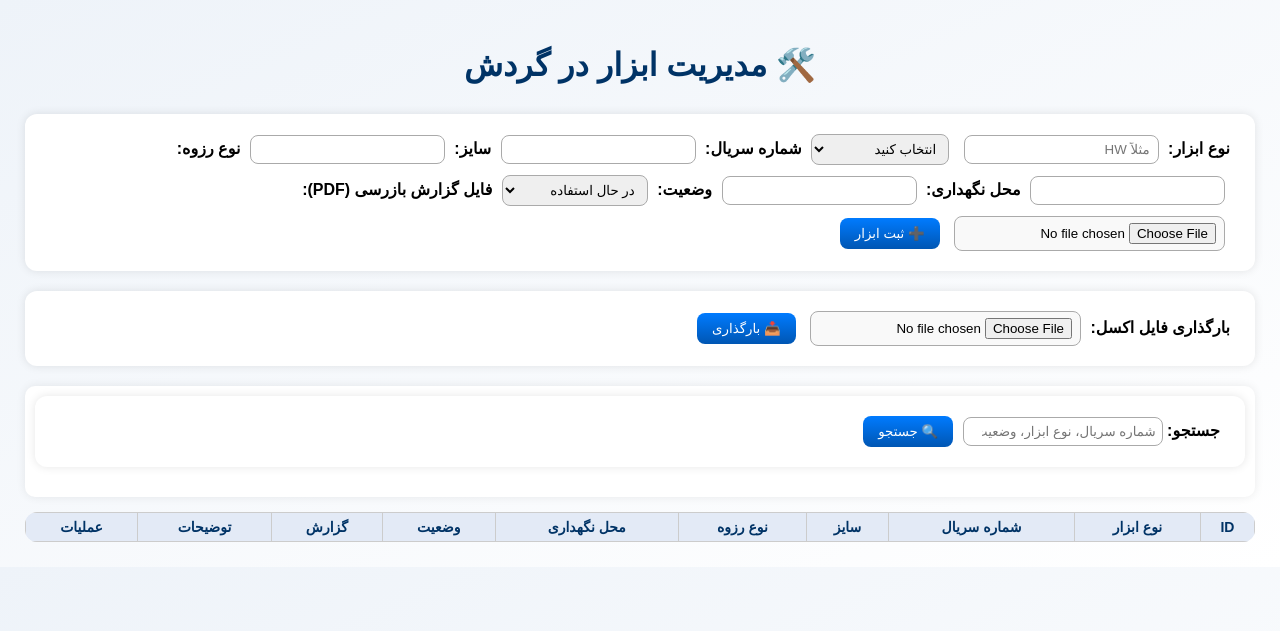
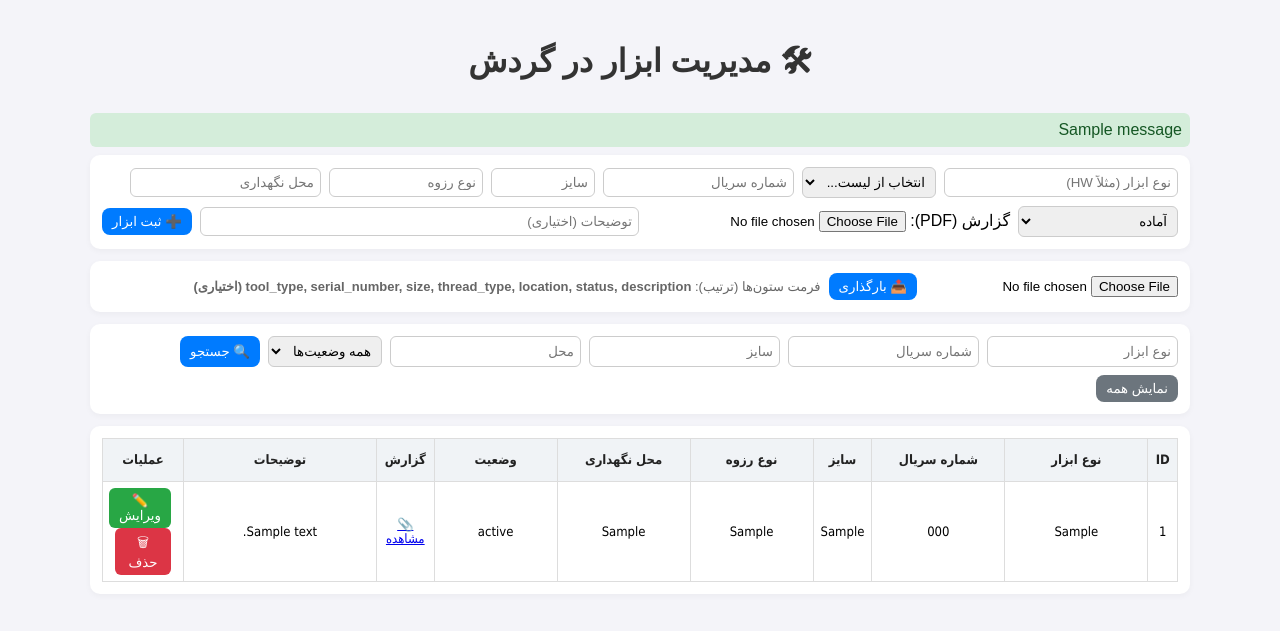
Before and after one commit to javadrad/Inventory-app-final, a Flask app: page / in a window 1280 px wide. Shown: the top 631 px of the page. Run offline with Flask 3, Linux system fonts and the light colour scheme; tables that the repository leaves empty hold one stand-in row (values such as "Sample post"); one stand-in notice (Sample message) is shown; lists and menus that the app fills with data are empty.

Commit message:
Update index.html

```diff
--- a/templates/index.html
+++ b/templates/index.html
@@ -1,118 +1,51 @@
 <!DOCTYPE html>
 <html lang="fa">
 <head>
-    <meta charset="UTF-8">
+    <meta charset="utf-8">
     <title>مدیریت ابزار در گردش</title>
+    <link rel="stylesheet" href="/static/style.css">
     <style>
-        body {
-            font-family: Vazirmatn, sans-serif;
-            background: linear-gradient(to bottom right, #eef3f9, #ffffff);
-            margin: 0;
-            padding: 25px;
-            direction: rtl;
-        }
-        h1 {
-            text-align: center;
-            color: #003366;
-            margin-bottom: 30px;
-        }
-        form {
-            background: #fff;
-            padding: 15px 25px;
-            border-radius: 12px;
-            box-shadow: 0 0 10px rgba(0,0,0,0.1);
-            margin-bottom: 20px;
-        }
-        label {
-            display: inline-block;
-            margin-top: 10px;
-            font-weight: bold;
-        }
-        input[type="text"], select, input[type="file"] {
-            padding: 6px 8px;
-            margin: 5px;
-            border: 1px solid #aaa;
-            border-radius: 8px;
-            font-family: inherit;
-        }
-        input[type="file"] {
-            background: #f9f9f9;
-        }
-        .btn {
-            background: linear-gradient(to bottom, #007bff, #0056b3);
-            color: white;
-            border: none;
-            padding: 8px 15px;
-            border-radius: 8px;
-            cursor: pointer;
-            margin: 5px;
-        }
-        .btn:hover {
-            background: linear-gradient(to bottom, #0056b3, #004080);
-        }
-        table {
-            width: 100%;
-            border-collapse: collapse;
-            background: #fff;
-            border-radius: 12px;
-            overflow: hidden;
-        }
-        th, td {
-            border: 1px solid #ccc;
-            text-align: center;
-            padding: 6px;
-            font-size: 14px;
-        }
-        th {
-            background: #e3eaf6;
-            color: #003366;
-        }
-        tr:nth-child(even) {
-            background: #f7f9fc;
-        }
-        tr:hover {
-            background: #dfeaff;
-        }
-        .actions button {
-            margin: 0 3px;
-            padding: 5px 10px;
-            border-radius: 6px;
-            border: none;
-            cursor: pointer;
-        }
-        .edit-btn {
-            background: #28a745;
-            color: white;
-        }
-        .delete-btn {
-            background: #dc3545;
-            color: white;
-        }
-        .search-box {
-            margin-bottom: 15px;
-            background: #fff;
-            padding: 10px;
-            border-radius: 10px;
-            box-shadow: 0 0 10px rgba(0,0,0,0.08);
-        }
-        input[type="search"] {
-            padding: 6px;
-            width: 200px;
-            border: 1px solid #aaa;
-            border-radius: 8px;
-        }
+        /* جدول فشرده‌تر و عرض ستون‌ها بهتر */
+        table { width:100%; border-collapse: collapse; font-family: "Tahoma", sans-serif; }
+        th, td { border:1px solid #ddd; padding:6px; text-align:center; font-size:13px; }
+        th { background:#f0f3f6; color:#222; }
+        tbody tr:nth-child(even){ background:#fbfbfb; }
+        tbody tr:hover { background:#eef7ff; }
+        /* کاهش ارتفاع ردیف */
+        td, th { line-height:1.1; height:30px; }
+        /* دکمه‌ها */
+        .edit-btn { background:#28a745; color:#fff; padding:5px 8px; border-radius:6px; border:none; cursor:pointer; }
+        .delete-btn { background:#dc3545; color:#fff; padding:5px 8px; border-radius:6px; border:none; cursor:pointer; margin-left:6px; }
+        .btn { background:#007bff; color:#fff; padding:6px 10px; border-radius:8px; border:none; cursor:pointer; }
+        input[type="text"], select { padding:6px; border-radius:6px; border:1px solid #ccc; }
+        input.description-input { width:98%; padding:4px; font-size:13px; }
+        .actions-form { display:inline-block; margin:0; }
+        .compact-form { display:inline-block; margin-right:6px; }
+        .container { max-width:1100px; margin:18px auto; }
+        .card { background:#fff; padding:12px; border-radius:10px; box-shadow:0 2px 6px rgba(0,0,0,0.04); margin-bottom:12px;}
     </style>
 </head>
 <body>
+    <div class="container">
+        <h1 style="text-align:center;">🛠 مدیریت ابزار در گردش</h1>
 
-    <h1>🛠️ مدیریت ابزار در گردش</h1>
+        <!-- پیام‌ها -->
+        {% with messages = get_flashed_messages(with_categories=true) %}
+            {% if messages %}
+                {% for category, msg in messages %}
+                    <div style="padding:8px;border-radius:6px;margin-bottom:8px; {% if category=='success' %}background:#d4edda;color:#155724;{% elif category=='danger' %}background:#f8d7da;color:#721c24;{% else %}background:#eef2ff;color:#0b4da0;{% endif %}">
+                        {{ msg }}
+                    </div>
+                {% endfor %}
+            {% endif %}
+        {% endwith %}
 
-    <!-- فرم ثبت ابزار -->
-    <form method="POST" action="/add" enctype="multipart/form-data">
-        <label>نوع ابزار:</label>
-        <input type="text" name="tool_type" placeholder="مثلاً HW">
-        <select name="tool_type_select">
-            <option value="">انتخاب کنید</option>
+        <!-- ثبت ابزار -->
+        <div class="card">
+            <form method="POST" action="/add" enctype="multipart/form-data" style="display:flex;flex-wrap:wrap;gap:8px;align-items:center;">
+                <input type="text" name="tool_type" placeholder="نوع ابزار (مثلاً HW)" style="min-width:220px;">
+                <select name="tool_type_select" onchange="if(this.value) document.querySelector('[name=tool_type]').value=this.value;">
+                    <option value="">انتخاب از لیست...</option>
                     <option>Drill Pipe</option>
                     <option>HW</option>
                     <option>Drill Collar</option>
@@ -120,105 +53,117 @@
                     <option>Bit Sub</option>
                     <option>Short Sub</option>
                     <option>Casing Scrapper</option>
-            <option>Upper I-BOP</option>
+                    <option>Uper I-BOP</option>
                     <option>Lower I-BOP</option>
                     <option>Double Box</option>
                     <option>Saver Sub</option>
-            <option>Safety Valve</option>
+                    <option>Safty Valve</option>
                     <option>PUP Joint</option>
                     <option>Fishing</option>
                 </select>
 
-        <label>شماره سریال:</label>
-        <input type="text" name="serial_number" required>
+                <input type="text" name="serial_number" placeholder="شماره سریال" style="min-width:160px;">
+                <input type="text" name="size" placeholder="سایز" style="width:90px;">
+                <input type="text" name="thread_type" placeholder="نوع رزوه" style="width:140px;">
+                <input type="text" name="location" placeholder="محل نگهداری" style="min-width:140px;">
 
-        <label>سایز:</label>
-        <input type="text" name="size">
-
-        <label>نوع رزوه:</label>
-        <input type="text" name="thread_type">
-
-        <label>محل نگهداری:</label>
-        <input type="text" name="location">
-
-        <label>وضعیت:</label>
-        <select name="status">
-            <option>در حال استفاده</option>
-            <option>در انبار</option>
-            <option>خراب / از رده خارج</option>
-            <option>مرجوع شده</option>
+                <select name="status" style="min-width:160px;">
+                    <option>آماده</option>
+                    <option>تعمیر</option>
+                    <option>سندبلاست</option>
+                    <option>خراب</option>
+                    <option>نیاز به بازرسی</option>
                     <option>Class 2</option>
-            <option>نیاز به بازرسی</option>
                 </select>
 
-        <label>فایل گزارش بازرسی (PDF):</label>
-        <input type="file" name="report_file" accept=".pdf">
+                <label style="margin:0;">گزارش (PDF): <input type="file" name="report_file" accept=".pdf" style="margin-left:6px;"></label>
+
+                <input type="text" name="description" placeholder="توضیحات (اختیاری)" style="flex:1; min-width:200px;">
 
                 <button type="submit" class="btn">➕ ثبت ابزار</button>
             </form>
+        </div>
 
-    <!-- فرم آپلود اکسل -->
-    <form method="POST" action="/upload_excel" enctype="multipart/form-data">
-        <label>بارگذاری فایل اکسل:</label>
-        <input type="file" name="excel_file" accept=".xls,.xlsx" required>
-        <button type="submit" class="btn">📥 بارگذاری</button>
-    </form>
-
-    <!-- جستجو -->
-    <div class="search-box">
-        <form method="GET" action="/">
-            <label>جستجو:</label>
-            <input type="search" name="q" placeholder="شماره سریال، نوع ابزار، وضعیت، یا مکان..." value="{{ request.args.get('q', '') }}">
-            <button type="submit" class="btn">🔍 جستجو</button>
+        <!-- آپلود اکسل (فرم جدا) -->
+        <div class="card">
+            <form method="POST" action="/upload_excel" enctype="multipart/form-data" style="display:flex;gap:8px;align-items:center;">
+                <input type="file" name="excel_file" accept=".xlsx,.xls" required>
+                <button type="submit" class="btn">📤 بارگذاری</button>
+                <div style="color:#666;font-size:13px;margin-left:10px;">فرمت ستون‌ها (ترتیب): <strong>tool_type, serial_number, size, thread_type, location, status, description (اختیاری)</strong></div>
             </form>
         </div>
 
-    <!-- جدول داده‌ها -->
+        <!-- جستجو -->
+        <div class="card" style="display:flex;gap:8px;align-items:center;">
+            <form method="GET" action="/" style="display:flex;gap:8px;flex-wrap:wrap;">
+                <input type="text" name="tool_type" placeholder="نوع ابزار" value="{{ tool_type }}">
+                <input type="text" name="serial_number" placeholder="شماره سریال" value="{{ serial_number }}">
+                <input type="text" name="size" placeholder="سایز" value="{{ size }}">
+                <input type="text" name="location" placeholder="محل" value="{{ location }}">
+                <select name="status">
+                    <option value="">همه وضعیت‌ها</option>
+                    <option value="آماده">آماده</option>
+                    <option value="تعمیر">تعمیر</option>
+                    <option value="سندبلاست">سندبلاست</option>
+                    <option value="خراب">خراب</option>
+                    <option value="نیاز به بازرسی">نیاز به بازرسی</option>
+                    <option value="Class 2">Class 2</option>
+                </select>
+                <button type="submit" class="btn">🔍 جستجو</button>
+                <a href="/" style="text-decoration:none;"><button type="button" class="btn" style="background:#6c757d;">نمایش همه</button></a>
+            </form>
+        </div>
+
+        <!-- جدول نمایش -->
+        <div class="card" style="overflow:auto;">
             <table>
                 <thead>
                     <tr>
-                <th>ID</th>
-                <th>نوع ابزار</th>
-                <th>شماره سریال</th>
-                <th>سایز</th>
-                <th>نوع رزوه</th>
-                <th>محل نگهداری</th>
-                <th>وضعیت</th>
-                <th>گزارش</th>
-                <th>توضیحات</th>
-                <th>عملیات</th>
+                        <th style="width:50px;">ID</th>
+                        <th style="min-width:130px;">نوع ابزار</th>
+                        <th style="min-width:120px;">شماره سریال</th>
+                        <th style="width:70px;">سایز</th>
+                        <th style="min-width:110px;">نوع رزوه</th>
+                        <th style="min-width:120px;">محل نگهداری</th>
+                        <th style="min-width:110px;">وضعیت</th>
+                        <th style="width:90px;">گزارش</th>
+                        <th style="min-width:180px;">توضیحات</th>
+                        <th style="width:120px;">عملیات</th>
                     </tr>
                 </thead>
                 <tbody>
-            {% for row in data %}
+                    {% for row in items %}
                     <tr>
-                <td>{{ row[0] }}</td>
-                <td>{{ row[1] }}</td>
-                <td>{{ row[2] }}</td>
-                <td>{{ row[3] }}</td>
-                <td>{{ row[4] }}</td>
-                <td>{{ row[5] }}</td>
-                <td>{{ row[6] }}</td>
+                        <td>{{ row['id'] }}</td>
+                        <td>{{ row['tool_type'] }}</td>
+                        <td>{{ row['serial_number'] }}</td>
+                        <td>{{ row['size'] }}</td>
+                        <td>{{ row['thread_type'] }}</td>
+                        <td>{{ row['location'] }}</td>
+                        <td>{{ row['status'] }}</td>
                         <td>
-                    {% if row[7] %}
-                        <a href="{{ row[7] }}" target="_blank">📎 مشاهده</a>
+                            {% if row['report_link'] %}
+                                <a href="{{ row['report_link'] }}" target="_blank">📎 مشاهده</a>
                             {% else %}
                                 -
                             {% endif %}
                         </td>
-                <td>{{ row[8] or "" }}</td>
-                <td class="actions">
-                    <form method="GET" action="/edit/{{ row[0] }}" style="display:inline;">
-                        <button class="edit-btn">✏️ ویرایش</button>
+                        <td>{{ row['description'] or "" }}</td>
+                        <td>
+                            <!-- دکمه‌های کنار هم؛ ویرایش GET، حذف POST -->
+                            <form method="GET" action="/edit/{{ row['id'] }}" class="compact-form">
+                                <button type="submit" class="edit-btn">✏️ ویرایش</button>
                             </form>
-                    <form method="POST" action="/delete/{{ row[0] }}" style="display:inline;">
-                        <button class="delete-btn" onclick="return confirm('آیا مطمئن هستید؟')">🗑 حذف</button>
+                            <form method="POST" action="/delete/{{ row['id'] }}" class="compact-form" onsubmit="return confirm('آیا مطمئن هستید؟');">
+                                <button type="submit" class="delete-btn">🗑 حذف</button>
                             </form>
                         </td>
                     </tr>
                     {% endfor %}
                 </tbody>
             </table>
+        </div>
 
+    </div>
 </body>
 </html>
```
Lines whose indentation alone changed are shown as unchanged.
